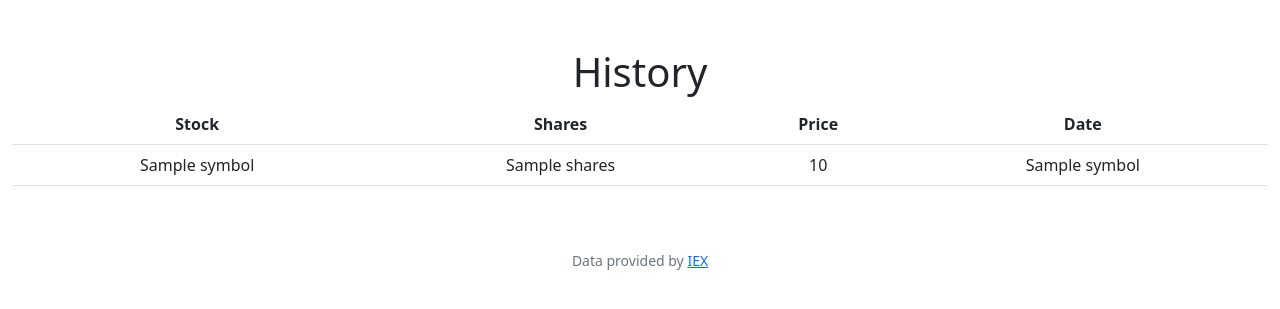
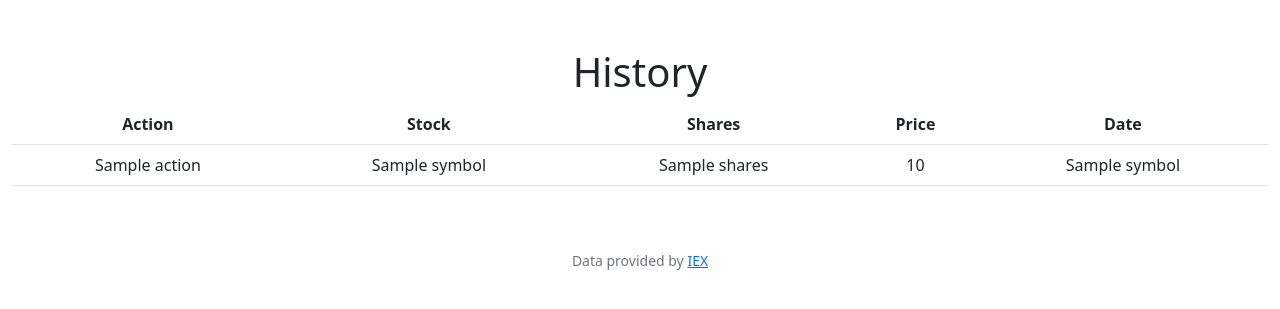
Before and after one commit to Florian-Katerndahl/cs50x-2023, a Flask app: template finance/templates/history.html in a window 1280 px wide. Shown: the part 76-385 px from the top of the page. Run offline with Flask 3, Linux system fonts and the light colour scheme; the template is opened without the code that fills it: most values are stand-ins (such as "Sample title", 1, 10 or a date in 2020); some libraries are stand-ins or nearby versions.

Commit message:
Tue, Feb 13, 2024, 10:49 AM +00:00

```diff
--- a/finance/templates/history.html
+++ b/finance/templates/history.html
@@ -8,6 +8,7 @@ Trading history
 <h1>History</h1>
 <table class="table">
     <tr>
+        <th>Action</th>
         <th>Stock</th>
         <th>Shares</th>
         <th>Price</th>
@@ -16,6 +17,7 @@ Trading history
     {% if history %}
     {% for entry in history %}
     <tr>
+        <td>{{ entry["action"] }}</td>
         <td>{{ entry["symbol"] }}</td>
         <td>{{ entry["shares"] }}</td>
         <td>{{ entry["price"] }}</td>
```
